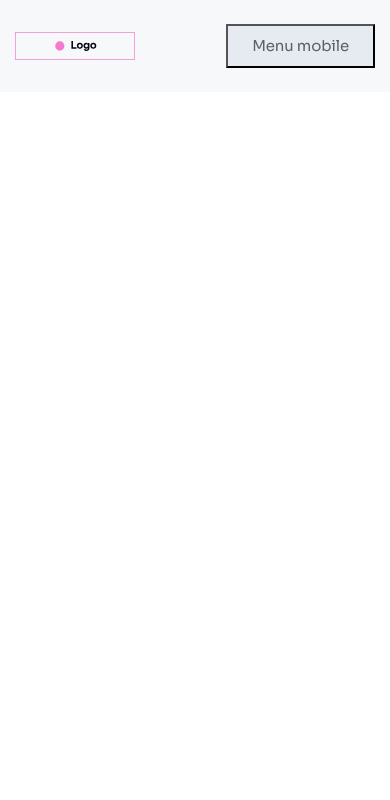
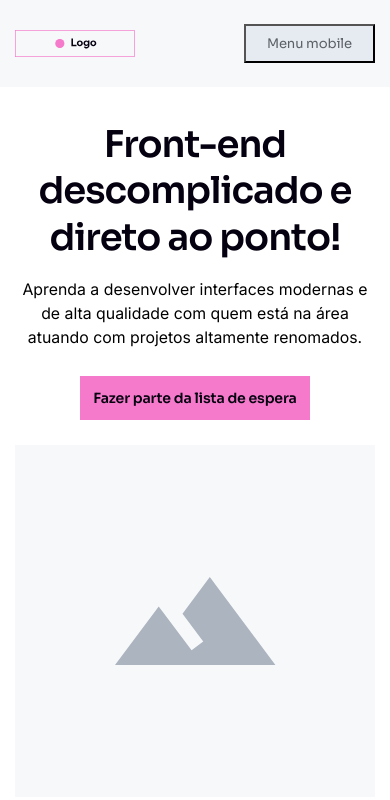
Before and after one commit to KaioCosta62/projeto-wireframe, a plain HTML site: page index.html in a window 390 px wide. Drawn offline with Linux system fonts and the light colour scheme.

Commit message:
criando e estilizando section hero + responsividade

```diff
--- a/css/responsive.css
+++ b/css/responsive.css
@@ -1,5 +1,7 @@
 @media(max-width: 1200px){
-
+  .hero .hero-content{
+    max-width: 50% ;
+  }
 }
 
 @media(max-width: 991px){
@@ -10,10 +12,43 @@
   .header button.menu-mobile{
     display: block;
   }
+
+  .hero .hero-image{
+    max-width: 46%;
+    height: 40rem;
+  }
 }
 
 @media(max-width: 768px){
+  .hero{
+    padding: 4rem 0;
+  }
 
+  .hero .container{
+    flex-direction: column;
+    gap: 25px;
+  }
+
+  .hero .hero-content{
+    max-width: 100%;
+    display: flex;
+    flex-direction: column;
+    align-items: center;
+  }
+
+  .hero .hero-content h1{
+    text-align: center;
+  }
+
+  .hero .hero-content p{
+    max-width: 100%;
+    margin-bottom: 3rem;
+    text-align: center;
+  }
+
+  .hero .hero-image{
+    max-width: 100%;
+  }
 }
 
 @media(max-width: 600px){
@@ -21,7 +56,21 @@
 }
 
 @media(max-width: 480px){
+  html{
+    font-size: 55%;
+  }
+
   .header .logo{
     max-width: 120px;
   }
+
+  .hero .hero-content h1{
+    font-size: 4.2rem;
+  }
+
+  .hero .hero-content .btn-primary{
+    padding: 1.5rem 1.5rem;
+  }
+
+
 }
--- a/css/style.css
+++ b/css/style.css
@@ -1,3 +1,4 @@
+/* Header */
 
 .header{
   padding: 24px 0;
@@ -23,3 +24,51 @@
 .header nav .btn-primary{
   padding: 0.9rem 3.4rem;
 }
+
+/* Hero */
+
+.hero{
+  padding: 70px 0;
+}
+
+.hero .container{
+  display: flex;
+  gap: 50px;
+  align-items: center;
+  justify-content: space-between;
+}
+
+.hero .hero-content{
+  width: 100%;
+  max-width: 64rem;
+}
+
+.hero .hero-content h1{
+  margin-bottom: 2rem;
+  font-family: 'Sora', sans-serif;
+  font-size: 4.8rem;
+  line-height: 125%;
+  letter-spacing: -1px;
+}
+
+.hero .hero-content p{
+  margin-bottom: 5.6rem;
+  color: var(--gray-colors-30);
+  font-size: 1.8rem;
+  line-height: 150%;
+  max-width: 48.8rem;
+}
+
+.hero .hero-content .btn-primary{
+  padding: 2rem 4rem;
+}
+
+.hero .hero-image{
+  width: 100%;
+  max-width: 48.8rem;
+  height: 49.6rem;
+  background: var(--gray-colors-800);
+  display: flex;
+  justify-content: center;
+  align-items: center;
+}
--- a/index.html
+++ b/index.html
@@ -41,5 +41,23 @@
       <button class="menu-item menu-mobile">Menu mobile</button>
     </div>
   </header>
+
+  <section class="hero">
+    <div class="container">
+      <div class="hero-content">
+        <h1>
+          Front-end descomplicado
+          e direto ao ponto!
+        </h1>
+        <p>
+          Aprenda a desenvolver interfaces modernas e de alta qualidade com quem está na área atuando com projetos altamente renomados.
+        </p>
+        <a href="#" class="btn-primary">Fazer parte da lista de espera</a>
+      </div>
+      <div class="hero-image">
+        <img src="./img/img-hero.svg" alt="Imagem Hero">
+      </div>
+    </div>
+  </section>
 </body>
 </html>
```
